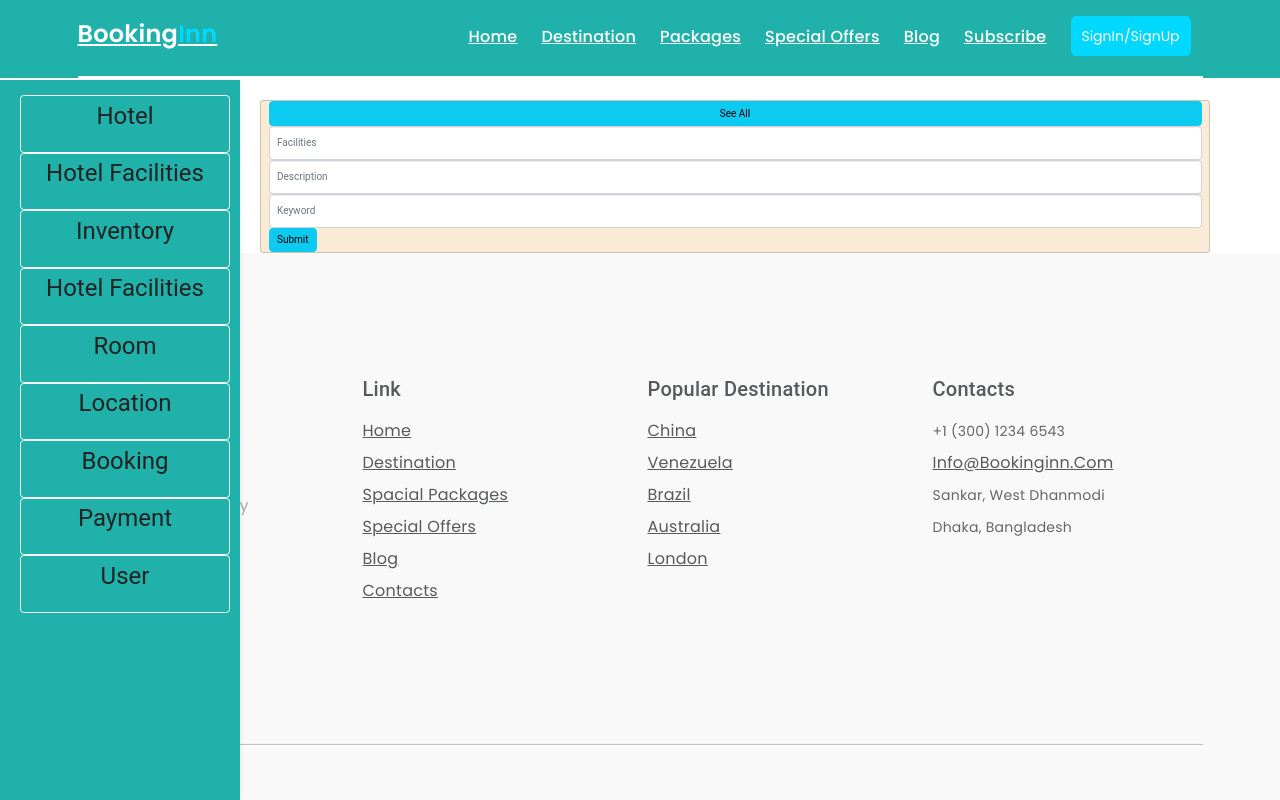
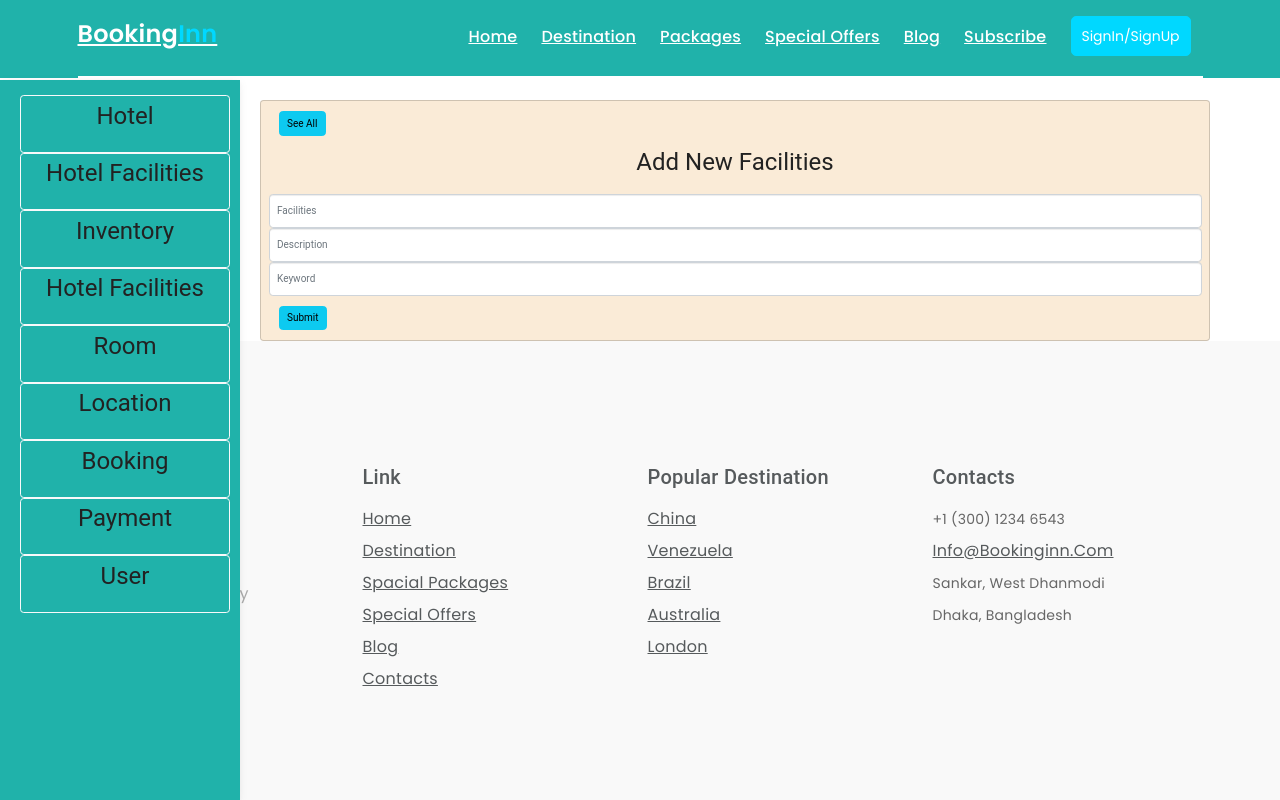
Before and after one commit to romanislamali/FinalProjectUI, an Angular app in the folder BookingInnUI/: page /createfacilities in a window 1280 px wide. Shown: the top 800 px of the page. Built offline with nearby package versions, Linux system fonts and the light colour scheme; a web font is replaced by a local one.

Commit message:
button modify in hotel facilities list

```diff
--- a/BookingInnUI/src/app/management/hotel-facilities/hf-create/hf-create.component.html
+++ b/BookingInnUI/src/app/management/hotel-facilities/hf-create/hf-create.component.html
@@ -1,15 +1,23 @@
 <app-sideber></app-sideber>
 <div class="container">
-    <div class="row"  style="margin-top: 100px">
+    <div class="row" style="margin-top: 100px">
         <div class="col-2">
         </div>
         <div class="card col-10" style="background-color: antiquewhite">
-            <button class="btn btn-info" routerLink="/allfacilities">See All</button>
+            <div class="col-1 p-3">
+                <button class="btn btn-info" routerLink="/allfacilities">See All</button>
+            </div>
+            <h1 class="text-center">Add New Facilities</h1>
             <form (ngSubmit)="hFacilitiesAdd()">
-                <input type="text" class="form-control" name="hfacname" placeholder="Facilities" [(ngModel)]="hf.hfacname" >
-                <input type="text" class="form-control" name="hfacdiscription" placeholder="Description" [(ngModel)]="hf.hfacdiscription">
-                <input type="text" class="form-control" name="hfackeyword" placeholder="Keyword" [(ngModel)]="hf.hfackeyword">
-                <button class="btn btn-info">Submit</button>
+                <input type="text" class="form-control" name="hfacname" placeholder="Facilities"
+                    [(ngModel)]="hf.hfacname">
+                <input type="text" class="form-control" name="hfacdiscription" placeholder="Description"
+                    [(ngModel)]="hf.hfacdiscription">
+                <input type="text" class="form-control" name="hfackeyword" placeholder="Keyword"
+                    [(ngModel)]="hf.hfackeyword">
+                <div class="col-1 p-3">
+                    <button class="btn btn-info">Submit</button>
+                </div>
             </form>
         </div>
     </div>
--- a/BookingInnUI/src/app/management/hotel-facilities/hf-list/hf-list.component.html
+++ b/BookingInnUI/src/app/management/hotel-facilities/hf-list/hf-list.component.html
@@ -4,7 +4,9 @@
         <div class="col-2">
         </div>
         <div class="card col-10" style="background-color: antiquewhite">
-            <button class="btn btn-info" routerLink="/createfacilities">Add New</button>
+            <div class="col-1 p-3">
+                <button class="btn btn-info" routerLink="/createfacilities">Add New</button>
+            </div>
             <h1 class="text-center">Hotel Facilities</h1>
             <table class="table table-hover">
                 <thead>
```
